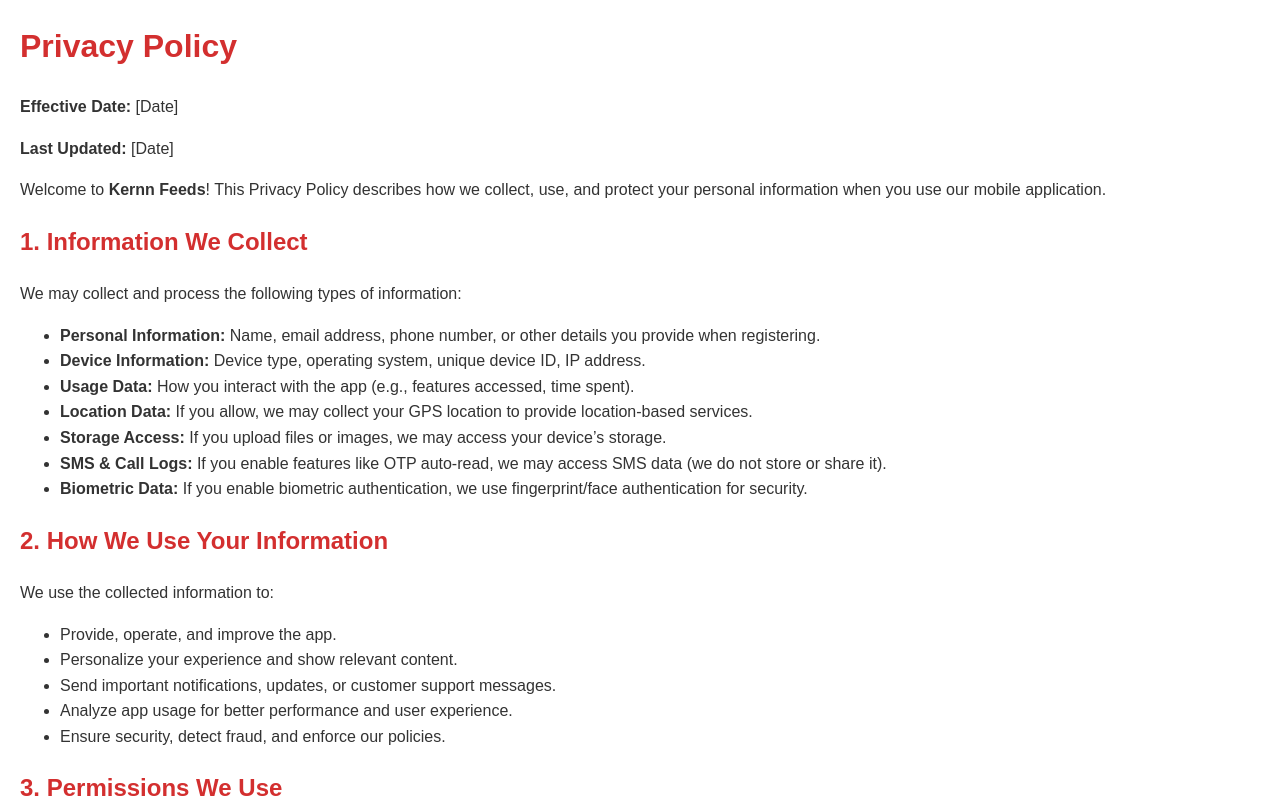
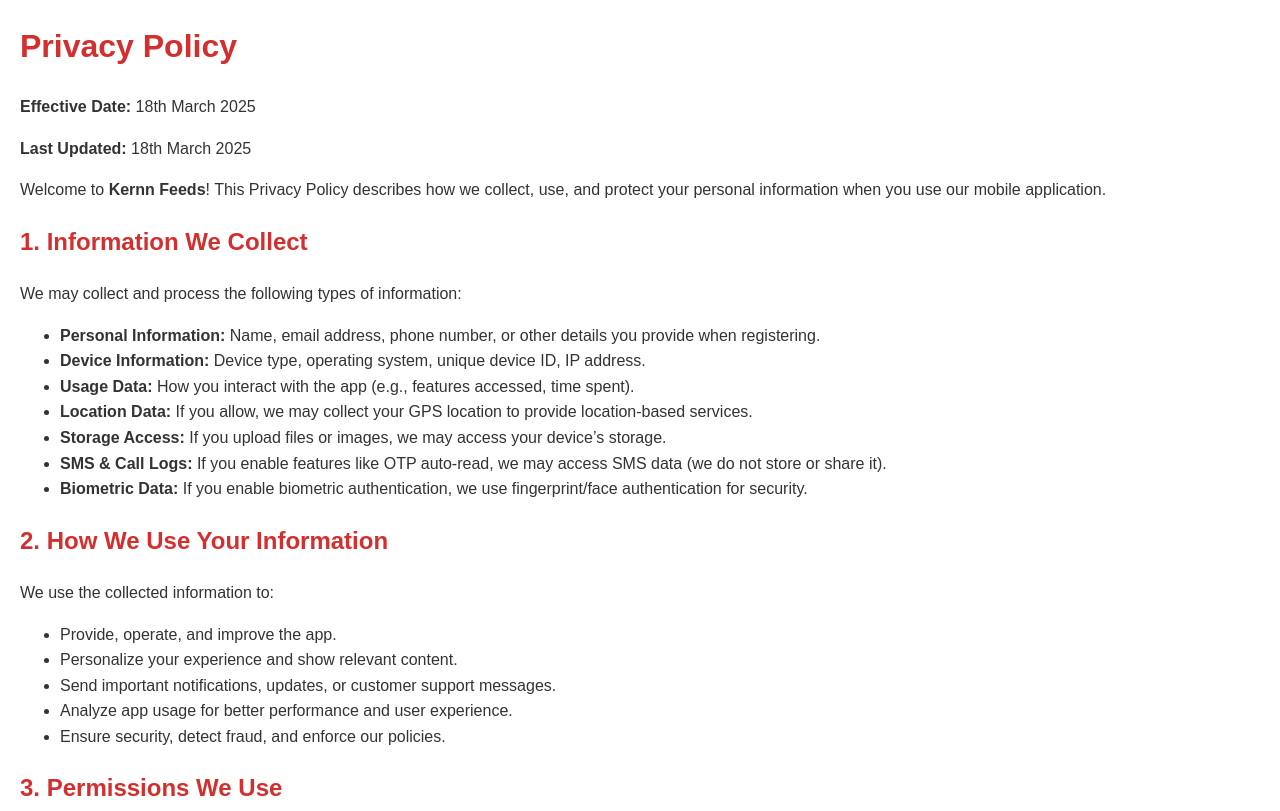
Before and after one commit to Kernn-Automations/kernn.ai, a plain HTML site: page android_policy.html in a window 1280 px wide. Shown: the top 811 px of the page. Drawn offline with Linux system fonts and the light colour scheme.

Commit message:
Update android_policy.html

```diff
--- a/android_policy.html
+++ b/android_policy.html
@@ -23,8 +23,8 @@
 <body>
 
     <h1>Privacy Policy</h1>
-    <p><strong>Effective Date:</strong> [Date]</p>
-    <p><strong>Last Updated:</strong> [Date]</p>
+    <p><strong>Effective Date:</strong> 18th March 2025</p>
+    <p><strong>Last Updated:</strong> 18th March 2025</p>
 
     <p>Welcome to <strong>Kernn Feeds</strong>! This Privacy Policy describes how we collect, use, and protect your personal information when you use our mobile application.</p>
 
```
